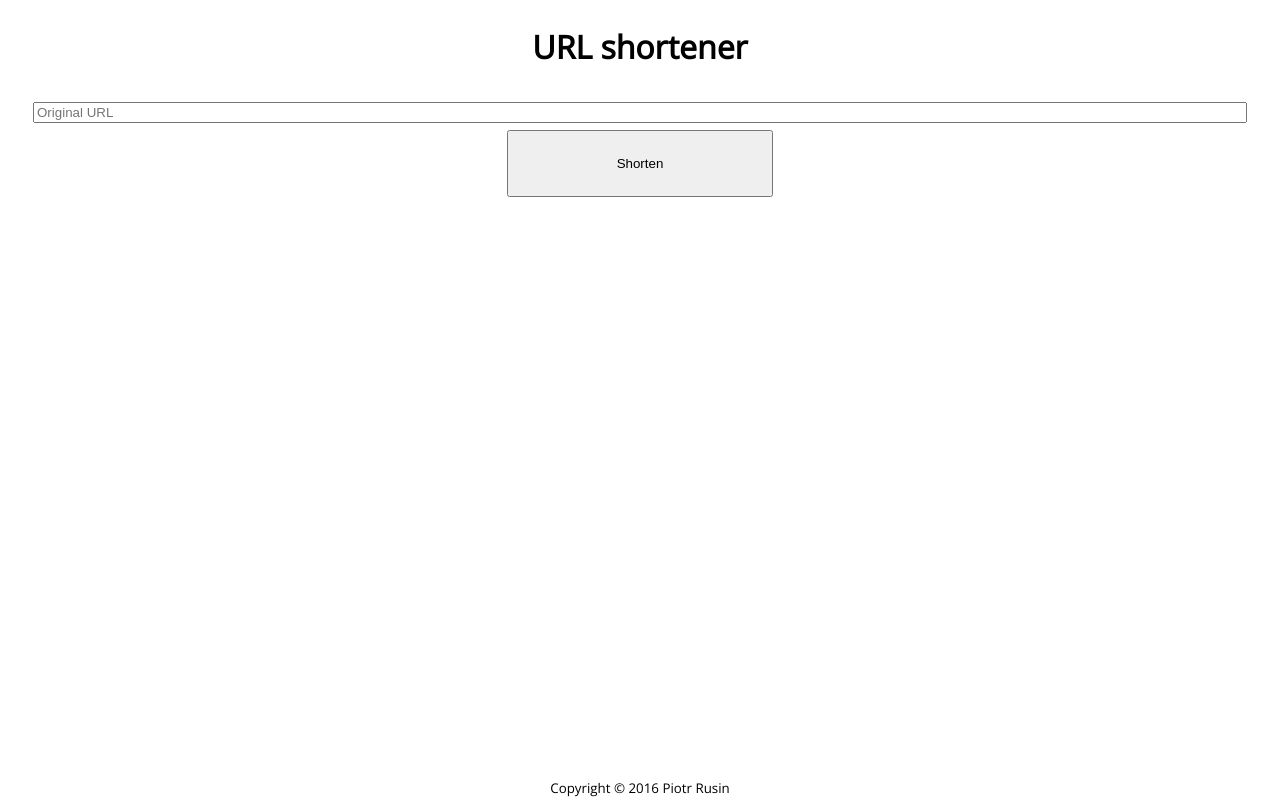
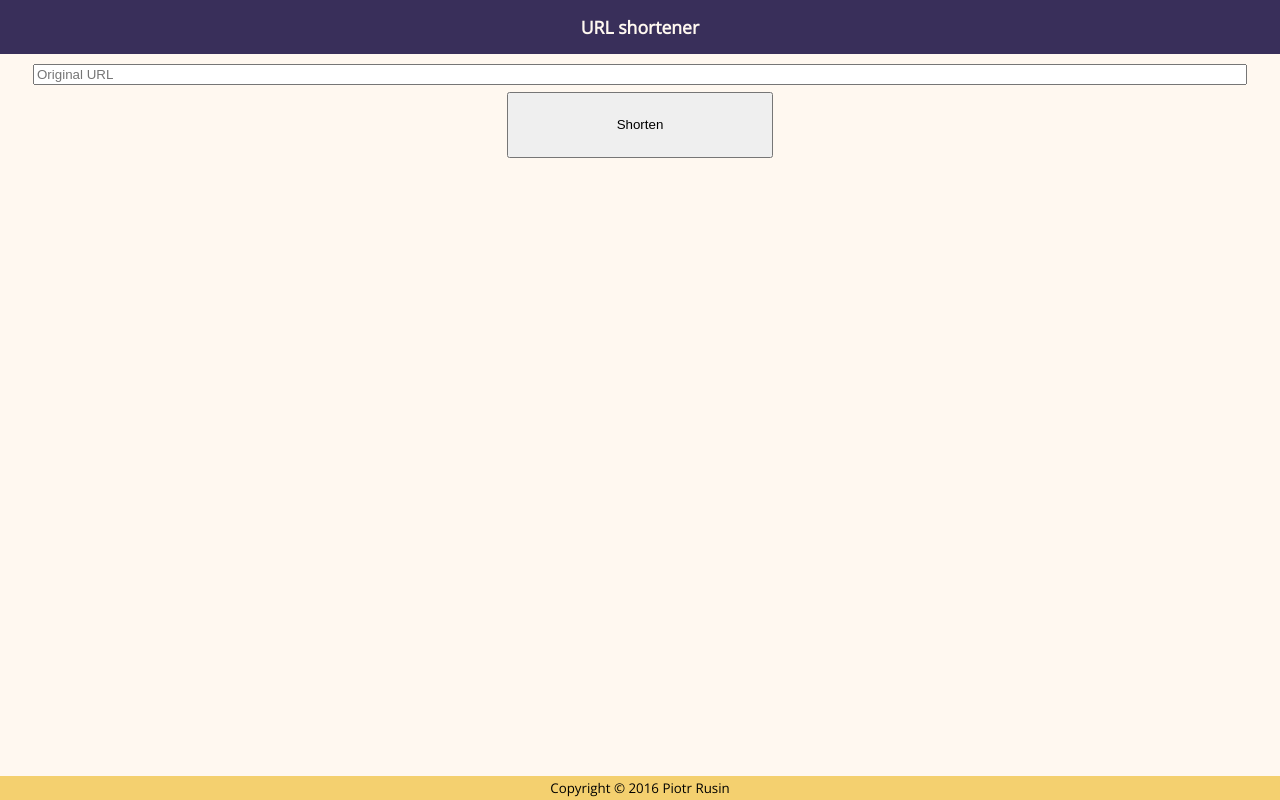
Before and after one commit to rtwnt/url-shortener, a Flask app: page / in a window 1280 px wide. Run offline with Flask 2, Linux system fonts and the light colour scheme; parts of the project's set-up code (start-up, migrations or seed data) failed here and were passed over; some libraries are stand-ins or nearby versions.

Commit message:
Add theme styles

```diff
--- a/url_shortener/static/styles.css
+++ b/url_shortener/static/styles.css
@@ -56,5 +56,38 @@ input[type="submit"] {
 /** Theme **/
 
 body {
+    background-color: #FFF8F0;
     font-family: 'Open Sans', sans-serif;
 }
+
+header {
+    background-color: #392F5A;
+    color: #FFF8F0;
+}
+
+h1 {
+    font-size: 1.1em;
+}
+
+footer {
+    background-color: #F4D06F;
+}
+
+.flashes {
+    list-style-type: none;
+}
+
+.warning, .error, .success {
+    border: 1px solid black;
+    border-radius: 3px;
+}
+
+.warning, .error {
+    background-color: #FFB2AA;
+    border-color: #AA4439;
+}
+
+.success {
+    background-color: #C5E89B;
+    border-color: #6D9B34;
+}
```
